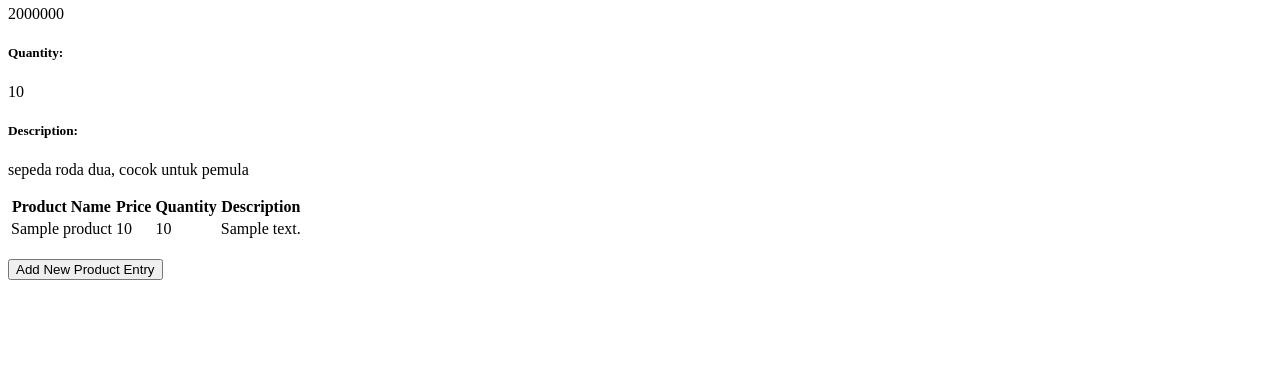
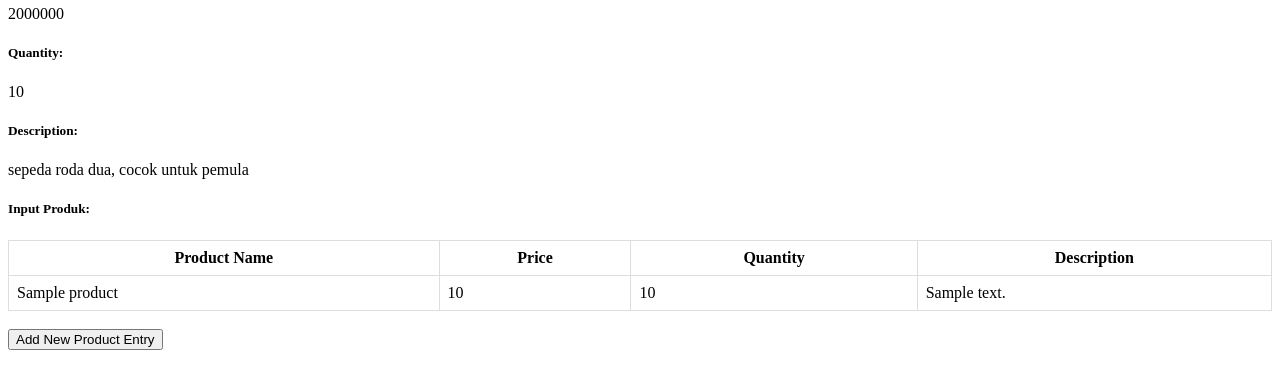
Before and after one commit to FaiziIsmady/click-and-cart, a Django app: page / in a window 1280 px wide. Shown: the part 236-625 px from the top of the page. Run offline with Django 5.2, Linux system fonts and the light colour scheme; tables that the repository leaves empty hold one stand-in row (values such as "Sample post").

Commit message:
Merapihkan website dengan memodifikasi main.html

```diff
--- a/main/templates/main.html
+++ b/main/templates/main.html
@@ -3,34 +3,38 @@
 <h1>Click and Cart</h1>
 <h3>oleh Muhammad Faizi Ismady Supardjo, kelas PBP C, NPM 2306244955</h3>
 
-<h5>Name: </h5>
-<p>{{ name }}<p>
-<h5>Price: </h5>
-<p>{{ price }}<p>
-<h5>Quantity: </h5>
-<p>{{ quantity }}<p>
-<h5>Description: </h5>
-<p>{{ description }}<p>
+<h5>Name:</h5>
+<p>{{ name }}</p>
+<h5>Price:</h5>
+<p>{{ price }}</p>
+<h5>Quantity:</h5>
+<p>{{ quantity }}</p>
+<h5>Description:</h5>
+<p>{{ description }}</p>
 
+<h5>Input Produk:</h5>
 {% if not product_entries %}
   <p>Belum ada data product pada Click and Cart.</p>
 {% else %}
-<table>
+  <table style="width: 100%; border-collapse: collapse; margin-top: 20px;">
+    <thead>
       <tr>
-    <th>Product Name</th>
-    <th>Price</th>
-    <th>Quantity</th>
-    <th>Description</th>
+        <th style="border: 1px solid #ddd; padding: 8px;">Product Name</th>
+        <th style="border: 1px solid #ddd; padding: 8px;">Price</th>
+        <th style="border: 1px solid #ddd; padding: 8px;">Quantity</th>
+        <th style="border: 1px solid #ddd; padding: 8px;">Description</th>
       </tr>
-
+    </thead>
+    <tbody>
       {% for product_entry in product_entries %}
       <tr>
-    <td>{{product_entry.name}}</td>
-    <td>{{product_entry.price}}</td>
-    <td>{{product_entry.quantity}}</td>
-    <td>{{product_entry.description}}</td>
+        <td style="border: 1px solid #ddd; padding: 8px;">{{ product_entry.name }}</td>
+        <td style="border: 1px solid #ddd; padding: 8px;">{{ product_entry.price }}</td>
+        <td style="border: 1px solid #ddd; padding: 8px;">{{ product_entry.quantity }}</td>
+        <td style="border: 1px solid #ddd; padding: 8px;">{{ product_entry.description }}</td>
       </tr>
       {% endfor %}
+    </tbody>
   </table>
 {% endif %}
 
```
Lines whose indentation alone changed are shown as unchanged.
